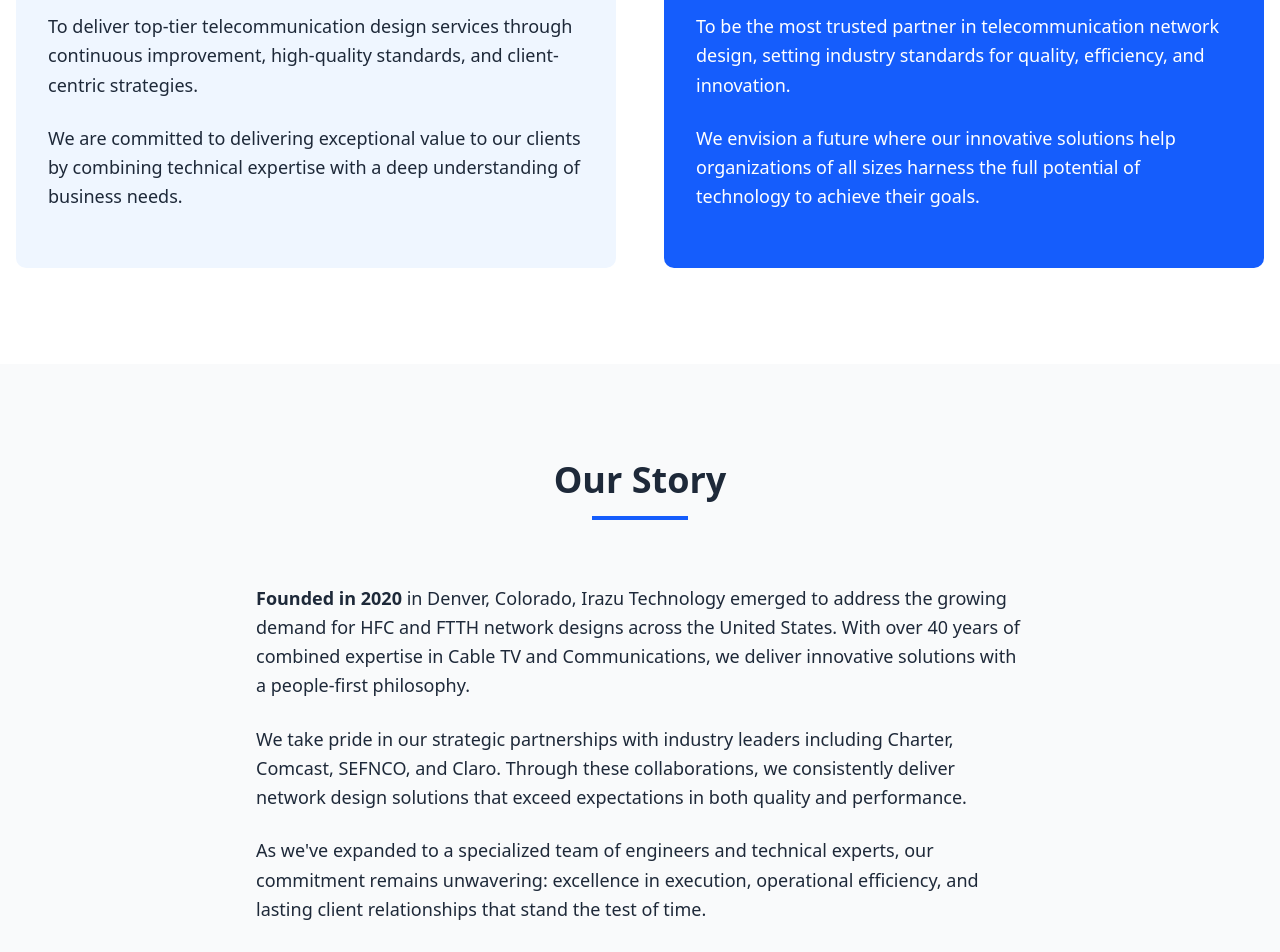
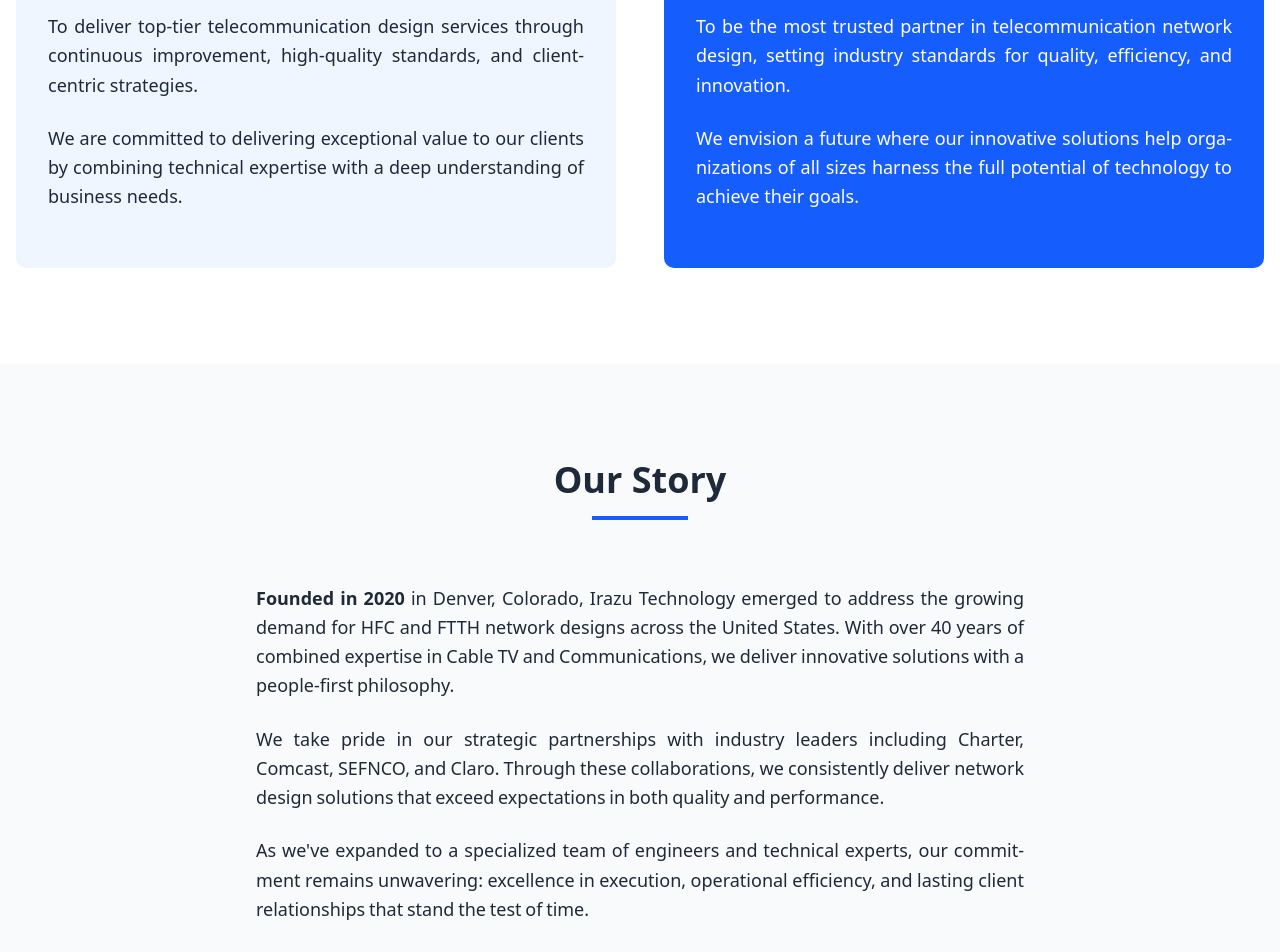
Before and after one commit to Yoryoboy/irazuwebts, a React (Vite) app: page /about in a window 1280 px wide. Shown: the part 640-1592 px from the top of the page. Built offline with nearby package versions, Linux system fonts and the light colour scheme.

Commit message:
feat: add home and about page components with animations and responsive layouts

```diff
--- a/src/features/about/MissionVisionSection.tsx
+++ b/src/features/about/MissionVisionSection.tsx
@@ -29,12 +29,12 @@
             <h2 className="text-3xl font-bold text-gray-800 mb-6">
               Our Mission
             </h2>
-            <p className="text-gray-800 mb-6 leading-relaxed text-lg max-w-3xl">
+            <p className="text-gray-800 mb-6 leading-relaxed text-lg max-w-3xl text-justify hyphens-auto">
               To deliver top-tier telecommunication design services through
               continuous improvement, high-quality standards, and client-centric
               strategies.
             </p>
-            <p className="text-gray-800 mb-6 leading-relaxed text-lg max-w-3xl">
+            <p className="text-gray-800 mb-6 leading-relaxed text-lg max-w-3xl text-justify hyphens-auto">
               We are committed to delivering exceptional value to our clients by
               combining technical expertise with a deep understanding of
               business needs.
@@ -51,12 +51,12 @@
             className="bg-blue-600 text-white p-8 rounded-lg"
           >
             <h2 className="text-3xl font-bold mb-6">Our Vision</h2>
-            <p className="mb-6 leading-relaxed text-lg max-w-3xl">
+            <p className="mb-6 leading-relaxed text-lg max-w-3xl text-justify hyphens-auto ">
               To be the most trusted partner in telecommunication network
               design, setting industry standards for quality, efficiency, and
               innovation.
             </p>
-            <p className="mb-6 leading-relaxed text-lg max-w-3xl">
+            <p className="mb-6 leading-relaxed text-lg max-w-3xl text-justify hyphens-auto">
               We envision a future where our innovative solutions help
               organizations of all sizes harness the full potential of
               technology to achieve their goals.
--- a/src/features/about/components/CompanyStory.tsx
+++ b/src/features/about/components/CompanyStory.tsx
@@ -13,21 +13,22 @@
       initial={{ opacity: 0, x: -20 }}
       animate={isInView ? { opacity: 1, x: 0 } : { opacity: 0, x: -20 }}
       transition={{ duration: 0.8 }}
+      style={{ hyphens: 'auto', wordSpacing: '-0.05em' }}
     >
-      <p className="text-gray-800 mb-6 leading-relaxed text-lg max-w-3xl mx-auto">
+      <p className="text-gray-800 mb-6 leading-relaxed text-lg max-w-3xl mx-auto" style={{ textAlign: 'justify', hyphens: 'auto', wordSpacing: '-0.05em' }}>
         <span className="font-semibold">Founded in 2020</span> in Denver,
         Colorado, Irazu Technology emerged to address the growing demand for HFC
         and FTTH network designs across the United States. With over 40 years of
         combined expertise in Cable TV and Communications, we deliver innovative
         solutions with a people-first philosophy.
       </p>
-      <p className="text-gray-800 mb-6 leading-relaxed text-lg max-w-3xl mx-auto">
+      <p className="text-gray-800 mb-6 leading-relaxed text-lg max-w-3xl mx-auto" style={{ textAlign: 'justify', hyphens: 'auto', wordSpacing: '-0.05em' }}>
         We take pride in our strategic partnerships with industry leaders
         including Charter, Comcast, SEFNCO, and Claro. Through these
         collaborations, we consistently deliver network design solutions that
         exceed expectations in both quality and performance.
       </p>
-      <p className="text-gray-800 mb-6 leading-relaxed text-lg max-w-3xl mx-auto">
+      <p className="text-gray-800 mb-6 leading-relaxed text-lg max-w-3xl mx-auto" style={{ textAlign: 'justify', hyphens: 'auto', wordSpacing: '-0.05em' }}>
         As we've expanded to a specialized team of engineers and technical
         experts, our commitment remains unwavering: excellence in execution,
         operational efficiency, and lasting client relationships that stand the
--- a/src/features/home/BuildFutureSection.tsx
+++ b/src/features/home/BuildFutureSection.tsx
@@ -34,18 +34,18 @@
             <h3 className="text-2xl md:text-3xl font-bold text-gray-800 mb-6">
               Local Values, Global Impact
             </h3>
-            <p className="text-gray-600 mb-6">
+            <p className="text-gray-600 mb-6" style={{ textAlign: 'justify', hyphens: 'auto', wordSpacing: '-0.05em' }}>
               We are a U.S.-based telecommunications design company founded in
               2020 in Denver, Colorado. Although young as a company, Irazu
               Technology is built on over 40 years of combined experience in the
               Cable TV and Communications industry.
             </p>
-            <p className="text-gray-600 mb-6">
+            <p className="text-gray-600 mb-6" style={{ textAlign: 'justify', hyphens: 'auto', wordSpacing: '-0.05em' }}>
               Our specialized team continues to grow as we meet the increasing
               demand for high-quality HFC and FTTH solutions across the United
               States.
             </p>
-            <p className="text-gray-600 mb-6">
+            <p className="text-gray-600 mb-6" style={{ textAlign: 'justify', hyphens: 'auto', wordSpacing: '-0.05em' }}>
               At Irazu Technology, we believe in building strong partnerships
               with our clients and continuously improving our processes to
               deliver reliable, scalable, and innovative results.
--- a/src/features/home/JoinTeamSection.tsx
+++ b/src/features/home/JoinTeamSection.tsx
@@ -29,7 +29,7 @@
             <h2 className="text-3xl md:text-4xl font-bold mb-6">
               Join Our Team
             </h2>
-            <p className="text-xl mb-8">
+            <p className="text-xl mb-8 ">
               We're building a company where technical excellence meets a
               collaborative culture. Whether you're a seasoned network engineer
               or a motivated newcomer, we invite you to help us shape the future
--- a/src/features/home/ServiceCard.tsx
+++ b/src/features/home/ServiceCard.tsx
@@ -21,7 +21,7 @@
         <h3 className="text-xl font-bold text-gray-800 mb-3">
           {service.title}
         </h3>
-        <p className="text-gray-600 mb-6">{service.description}</p>
+        <p className="text-gray-600 mb-6 ">{service.description}</p>
         <Link
           to={`/services#${service.id}`}
           className="inline-flex items-center text-blue-600 font-medium hover:text-blue-800"
```
